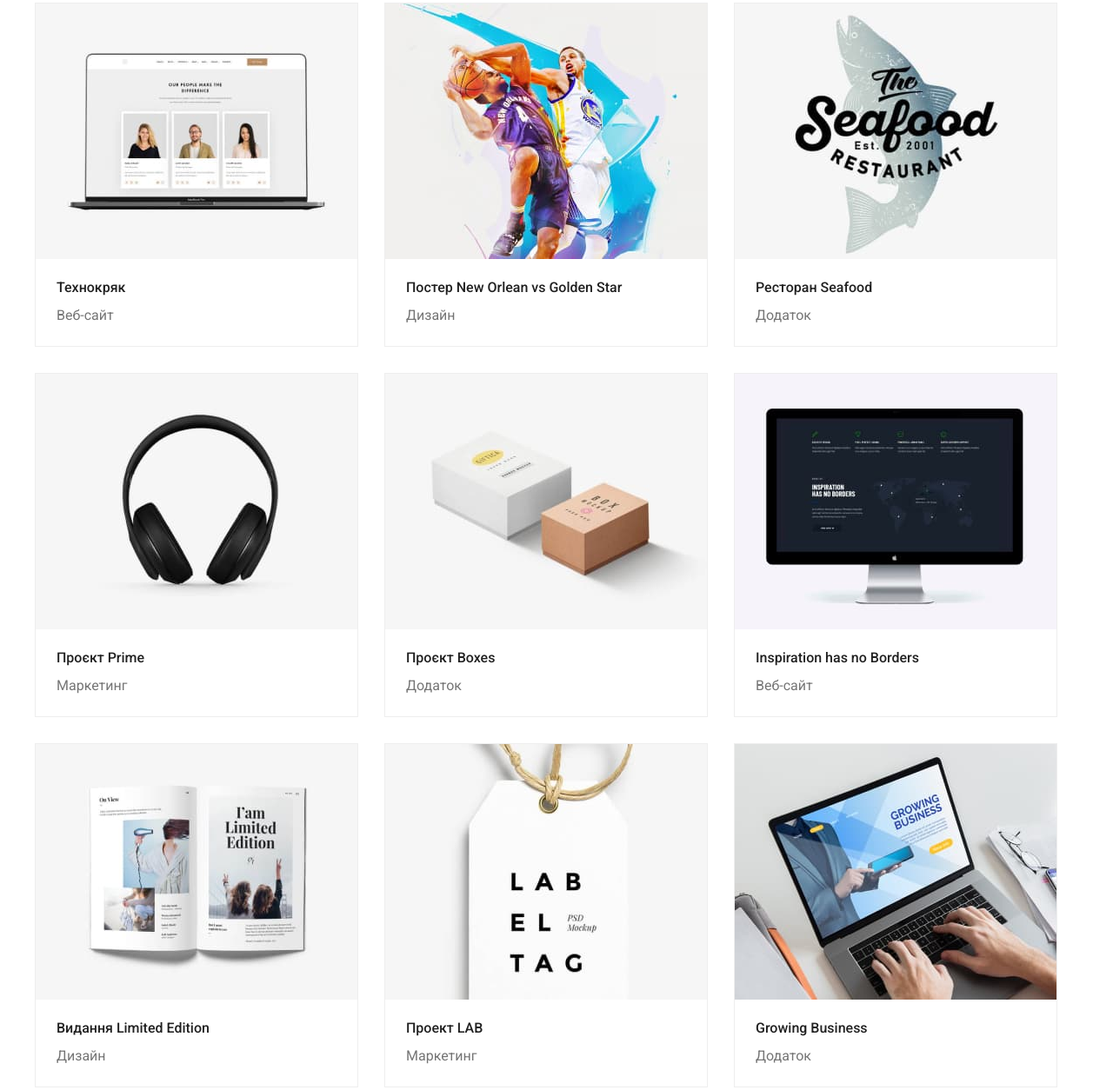
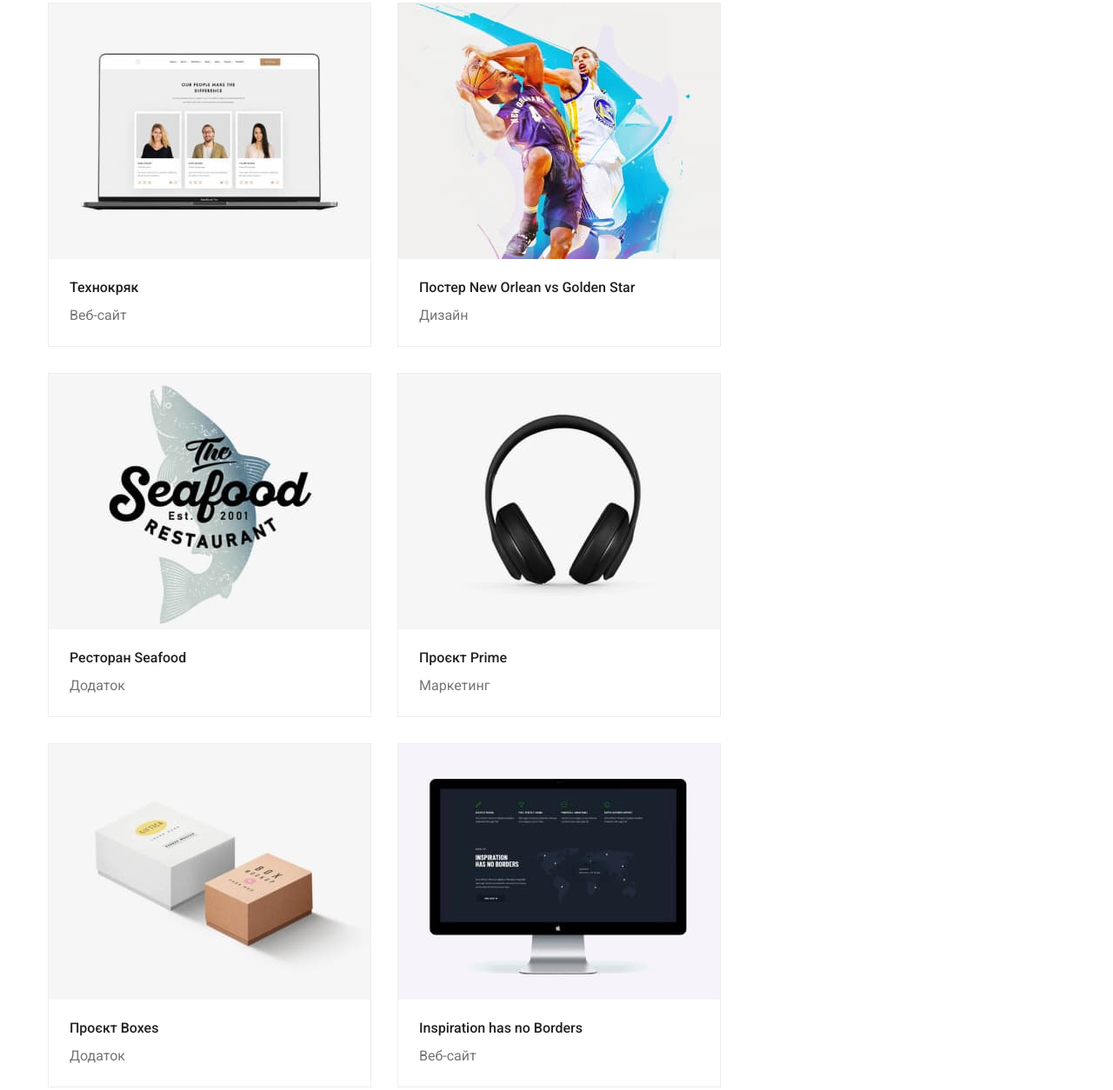
Before and after one commit to alexxxusachev888/goit-markup-hw-03, a website: page pages/portfolio.html in a window 1280 px wide. Shown: the part 260-1514 px from the top of the page at 87% size. Drawn offline with nearby package versions, Linux system fonts and the light colour scheme.

Commit message:
Few updates in style.css and portfolio.html

```diff
--- a/css/styles.css
+++ b/css/styles.css
@@ -8,6 +8,7 @@
   --background-color: #2f303a;
   --background-color2: #f5f4fa;
   --background-color-white: #ffffff;
+  --margin-work-list: 30px;
 }
 
 body {
@@ -30,6 +31,8 @@ p {
 }
 .container {
   width: 1200px;
+  padding-left: 15px;
+  padding-right: 15px;
   margin: 0 auto;
 }
 .link {
@@ -277,20 +280,24 @@ p {
 }
 .works-list {
   display: flex;
-  gap: 30px;
   flex-wrap: wrap;
+  margin-top: calc(-1 * var(--margin-work-list));
+  margin-left: calc(-1 * var(--margin-work-list));
 }
 .works-item {
-  min-width: 370px;
+  flex-basis: calc(100% - 2 * 30) / 3;
+  margin-top: var(--margin-work-list);
+  margin-left: var(--margin-work-list);
   border: 1px solid #eeeeee;
+}
+.wrapper {
+  padding: 20px 24px;
 }
 .works-item img {
   width: 100%;
-  margin-bottom: 20px;
 }
 .works-item h2 {
   margin-bottom: 4px;
-  padding-left: 24px;
   font-weight: 500;
   font-size: 16px;
   line-height: 1.62;
@@ -298,8 +305,6 @@ p {
   color: var(--main-color);
 }
 .works-item p {
-  margin-bottom: 20px;
-  padding-left: 24px;
   font-size: 16px;
   line-height: 1.87;
   color: var(--third-color);
--- a/pages/portfolio.html
+++ b/pages/portfolio.html
@@ -53,64 +53,82 @@
                         <li class="works-item">
                             <a class="link" href="#">
                                 <img src="../images/example1.jpg" alt="Технокряк">
+                                <div class="wrapper">
                                     <h2>Технокряк</h2>
                                     <p>Веб-сайт</p>
+                                </div>
                             </a>
                         </li>
                         <li class="works-item">
                             <a class="link" href="#">
                                 <img src="../images/example2.jpg" alt="Постер New Orlean vs Golden Star">
+                                <div class="wrapper">
                                     <h2>Постер New Orlean vs Golden Star</h2>
                                     <p>Дизайн</p>
+                                </div>
                             </a>
                         </li>
                         <li class="works-item">
                             <a class="link" href="#">
                                 <img src="../images/example3.jpg" alt="Ресторан Seafood">
+                                <div class="wrapper">
                                     <h2>Ресторан Seafood</h2>
                                     <p>Додаток</p>
+                                </div>
                             </a>
                         </li>
                         <li class="works-item">
                             <a class="link" href="#">
                                 <img src="../images/example4.jpg" alt="Проєкт Prime">
+                                <div class="wrapper">
                                     <h2>Проєкт Prime</h2>
                                     <p>Маркетинг</p>
+                                </div>
                             </a>
                         </li>
                         <li class="works-item">
                             <a class="link" href="#">
                                 <img src="../images/example5.jpg" alt="Проєкт Boxes">
+                                <div class="wrapper">
                                     <h2>Проєкт Boxes</h2>
                                     <p>Додаток</p>
+                                </div>
                             </a>
                         </li>
                         <li class="works-item">
                             <a class="link" href="#">
                                 <img src="../images/example6.jpg" alt="Inspiration has no Borders">
+                                <div class="wrapper">
                                     <h2>Inspiration has no Borders</h2>
                                     <p>Веб-сайт</p>
+                                </div>
                             </a>
                         </li>
                         <li class="works-item">
                             <a class="link" href="#">
                                 <img src="../images/example7.jpg" alt="Видання Limited Edition">
+                                <div class="wrapper">
                                     <h2>Видання Limited Edition</h2>
                                     <p>Дизайн</p>
+                                </div>
                             </a>
                         </li>
                         <li class="works-item">
                             <a class="link" href="#">
                                 <img src="../images/example8.jpg" alt="Проект LAB">
+                                <div class="wrapper">
                                     <h2>Проект LAB</h2>
                                     <p>Маркетинг</p>
+                                </div>
                             </a>
                         </li>
                         <li class="works-item">
                             <a class="link" href="#">
                                 <img src="../images/example9.jpg" alt="Growing Business">
+                                <div class="wrapper">
                                     <h2>Growing Business</h2>
                                     <p>Додаток</p>
+                                </div>
                             </a>
                         </li>
                     </ul>
```
Lines whose indentation alone changed are shown as unchanged.
